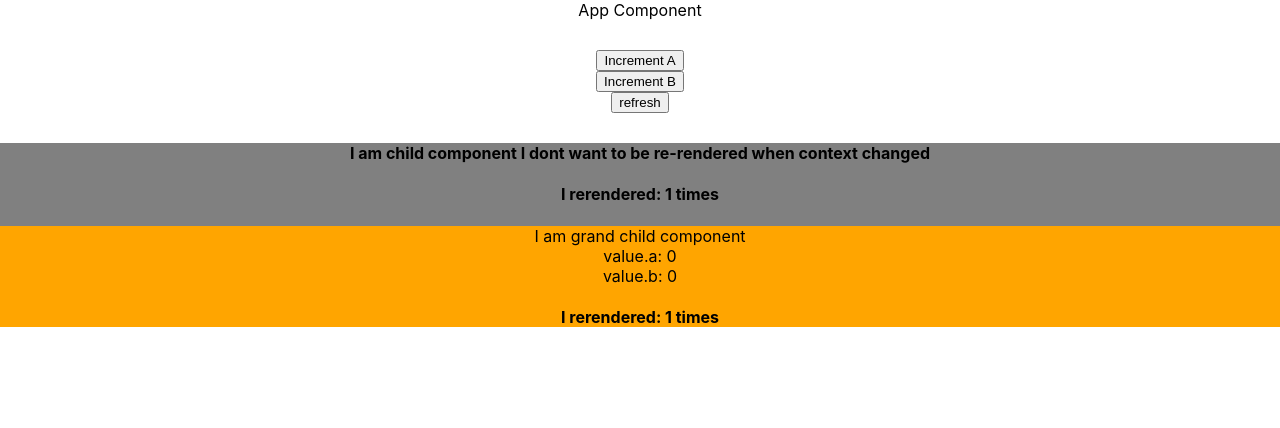
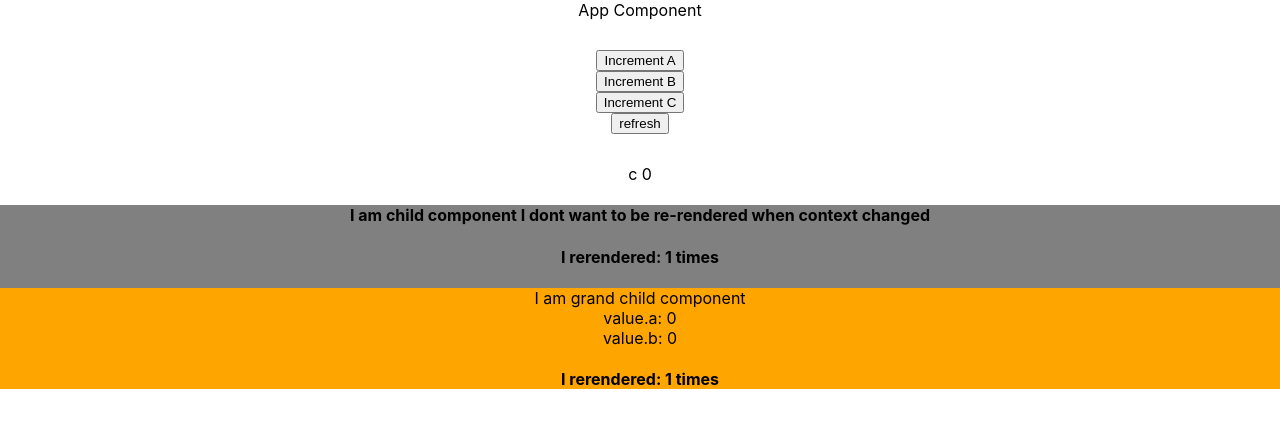
Before and after one commit to KyoungWan/react-context-test, a React (Create React App) app: page / in a window 1280 px wide. Shown: the top 428 px of the page. Built offline with nearby package versions, Linux system fonts and the light colour scheme.

Commit message:
Another Problem

```diff
--- a/src/ParentComponent.tsx
+++ b/src/ParentComponent.tsx
@@ -1,9 +1,10 @@
-import React, { useState } from "react";
+import React, { useMemo, useState } from "react";
 import MyContext from "./context/MyContext";
 
 const ParentComponent = (props: any) => {
   const [a, setA] = useState(0);
   const [b, setB] = useState(0);
+  const [c, setC] = useState(0);
 
   const contextValue = { a, b };
   return (
@@ -24,6 +25,9 @@ const ParentComponent = (props: any) => {
         <button>
           <span onClick={() => setB((b) => b + 1)}>Increment B</span>
         </button>
+        <button>
+          <span onClick={() => setC((c) => c + 1)}>Increment C</span>
+        </button>
         {/* // refresh button */}
         <button
           onClick={() => {
@@ -34,6 +38,7 @@ const ParentComponent = (props: any) => {
           refresh
         </button>
       </div>
+      <div> c {c}</div>
       {props.children}
     </MyContext.Provider>
   );
```
